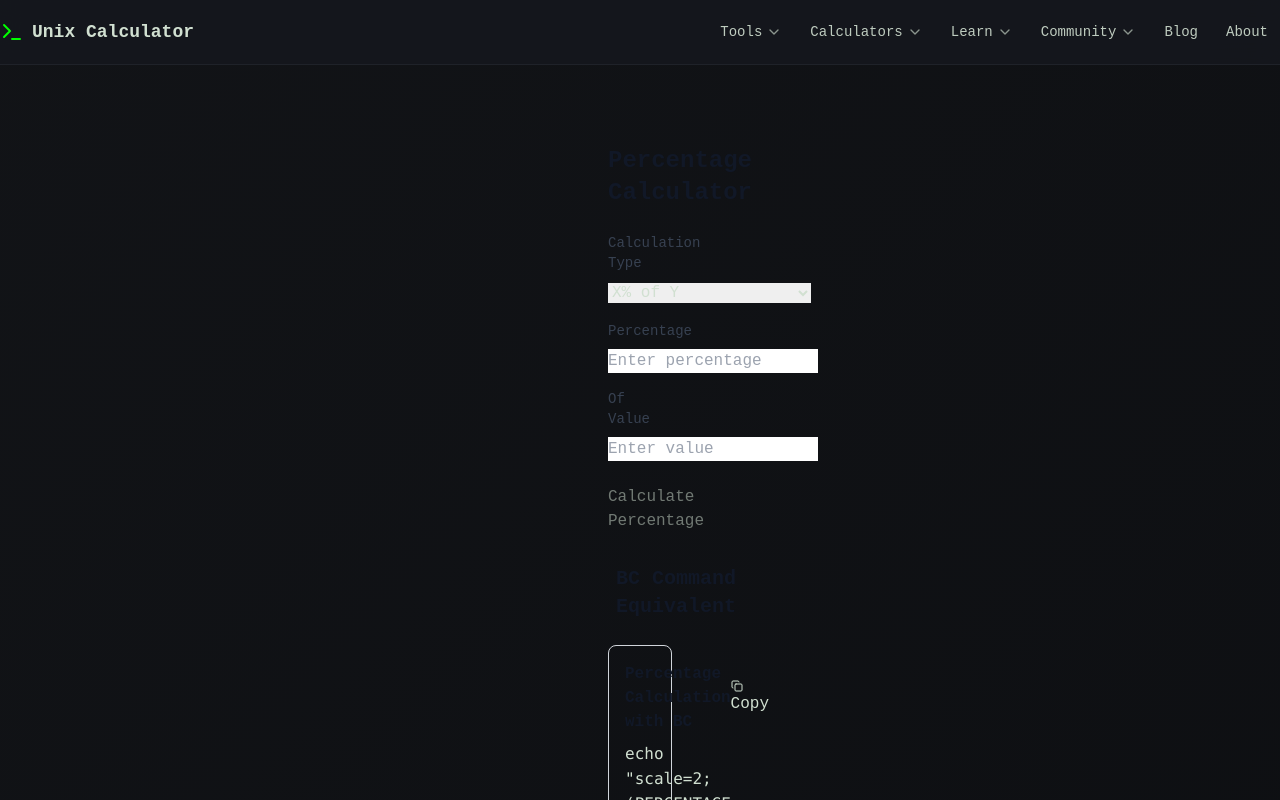
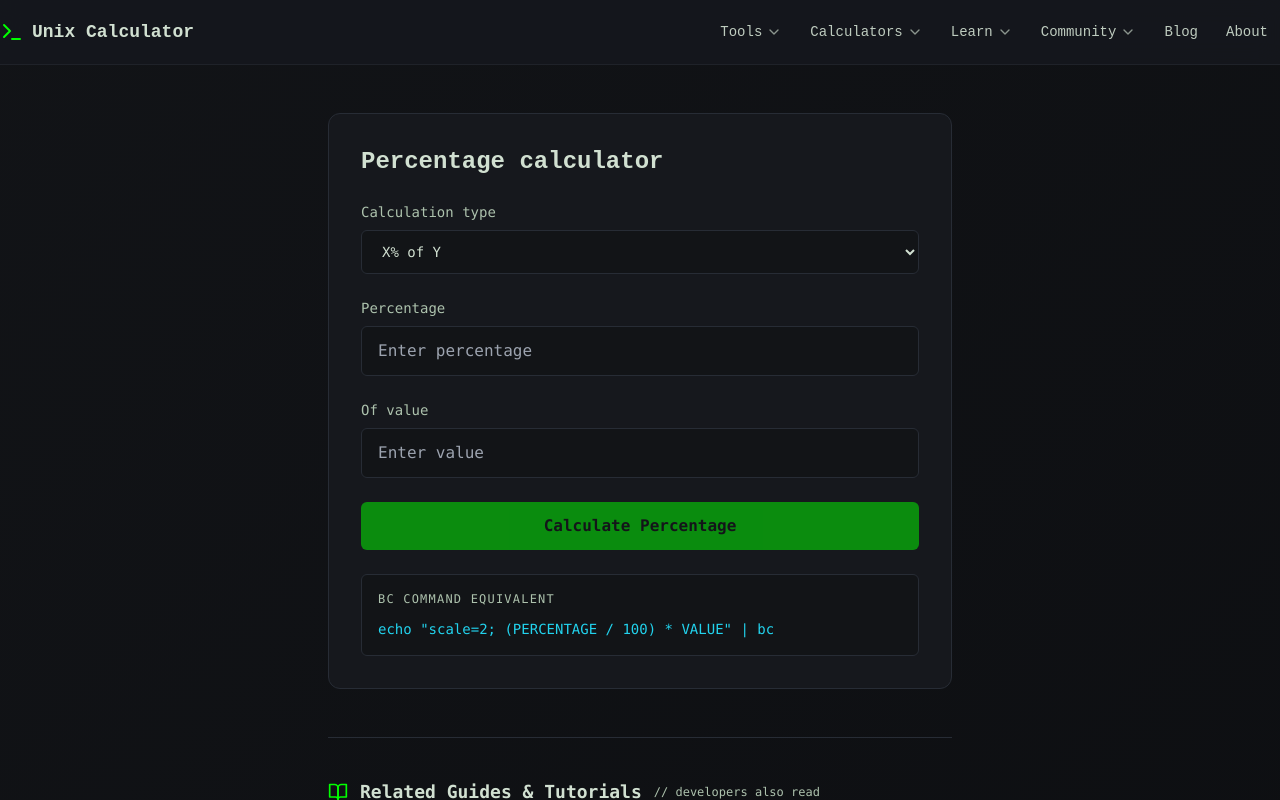
Before and after one commit to dexterU/unix-calculator, a Next.js app: page /percentage-calculator in a window 1280 px wide. Shown: the top 800 px of the page. Built offline with nearby package versions, Linux system fonts and the light colour scheme.

Commit message:
fix: percentage and grade calculator layout and theme
Co-authored-by: Cursor <cursoragent@cursor.com>

```diff
--- a/src/app/grade-calculator/GradeCalculatorClient.tsx
+++ b/src/app/grade-calculator/GradeCalculatorClient.tsx
@@ -2,7 +2,6 @@
 
 import { useMemo, useState } from 'react'
 import { Header } from '@/components/Header'
-import { Label } from '@/components/ui/label'
 import { RelatedGuides } from '@/components/RelatedGuides'
 import { DEFAULT_GUIDES } from '@/lib/related-guides'
 
@@ -14,8 +13,7 @@ function parseWeightedRows(text: string) {
     const [a, b] = t.split(/[,\s]+/)
     const score = parseFloat(a)
     const weight = parseFloat(b)
-    if (Number.isFinite(score) && Number.isFinite(weight))
-      rows.push({ score, weight })
+    if (Number.isFinite(score) && Number.isFinite(weight)) rows.push({ score, weight })
   }
   return rows
 }
@@ -32,40 +30,44 @@ export default function GradeCalculatorClient() {
     return { gpa, wsum }
   }, [raw])
 
+  const weightSum = result ? result.wsum.toFixed(2) : '—'
+
   return (
     <div className="min-h-screen bg-gradient-terminal text-foreground">
       <Header />
-      <main className="mx-auto max-w-4xl space-y-6 px-4 py-12">
+      <main className="mx-auto max-w-2xl px-6 py-12">
+        <div className="bg-terminal-surface border border-terminal-border rounded-xl p-8 space-y-6">
           <div>
-          <h1 className="text-3xl font-bold text-gray-900 mb-2">
-            Weighted grade calculator
-          </h1>
-          <p className="text-gray-600 text-sm">
-            One row per line: <code className="text-xs">score weight</code> (e.g.{' '}
-            <code className="text-xs">88 0.25</code>).
+            <h1 className="mb-2 text-3xl font-bold text-foreground">Weighted grade calculator</h1>
+            <p className="text-sm text-muted-foreground">
+              One row per line: <code className="font-mono text-xs text-terminal-cyan">score weight</code> (e.g.{' '}
+              <code className="font-mono text-xs text-terminal-cyan">88 0.25</code>).
             </p>
           </div>
+
           <div className="space-y-2">
-          <Label htmlFor="rows">Scores & weights</Label>
+            <label htmlFor="rows" className="block text-sm font-mono text-muted-foreground">
+              Scores &amp; weights
+            </label>
             <textarea
               id="rows"
-            className="calc-input min-h-[140px] font-mono text-sm"
+              className="w-full min-h-[160px] resize-y rounded-lg border border-terminal-border bg-background px-4 py-3 font-mono text-terminal-green placeholder:text-muted-foreground focus:border-terminal-green focus:outline-none"
               value={raw}
               onChange={(e) => setRaw(e.target.value)}
             />
           </div>
-        <div className="calc-result">
-          {result ? (
-            <>
-              <p className="text-2xl font-semibold">{result.gpa.toFixed(2)}</p>
-              <p className="text-sm text-gray-600 mt-1">
-                Weight sum: {result.wsum.toFixed(2)}
+
+          <div className="mt-6 rounded-xl border border-terminal-border bg-terminal-surface p-6">
+            <p className="font-mono text-4xl font-bold text-terminal-green">
+              {result ? result.gpa.toFixed(2) : '—'}
             </p>
-            </>
-          ) : (
-            <span className="text-gray-500">Add at least one valid row.</span>
-          )}
+            <p className="mt-1 font-mono text-sm text-muted-foreground">Weight sum: {weightSum}</p>
+            {!result ? (
+              <p className="mt-3 text-sm text-muted-foreground">Add at least one valid row.</p>
+            ) : null}
           </div>
+        </div>
+
         <RelatedGuides guides={DEFAULT_GUIDES} />
       </main>
     </div>
--- a/src/app/percentage-calculator/PercentageCalculatorClient.tsx
+++ b/src/app/percentage-calculator/PercentageCalculatorClient.tsx
@@ -1,16 +1,152 @@
 'use client'
 
-import { PercentageCalculator as PercentageCalculatorUI } from '@/components/PercentageCalculator'
+import { useMemo, useState } from 'react'
 import { Header } from '@/components/Header'
 import { RelatedGuides } from '@/components/RelatedGuides'
 import { DEFAULT_GUIDES } from '@/lib/related-guides'
 
+type CalculationType = 'basic' | 'increase' | 'decrease' | 'of'
+
+type PercentageCalcResult = {
+  value: number
+  explanation: string
+  formatted: string
+} | null
+
 export default function PercentageCalculatorClient() {
+  const [calculationType, setCalculationType] = useState<CalculationType>('basic')
+  const [value1, setValue1] = useState('')
+  const [value2, setValue2] = useState('')
+  const [result, setResult] = useState<PercentageCalcResult>(null)
+
+  const calculatePercentage = () => {
+    const num1 = parseFloat(value1)
+    const num2 = parseFloat(value2)
+
+    if (Number.isNaN(num1) || Number.isNaN(num2)) return
+
+    let calculatedResult: number
+    let explanation = ''
+
+    switch (calculationType) {
+      case 'basic':
+        calculatedResult = (num1 / 100) * num2
+        explanation = `${num1}% of ${num2} = ${calculatedResult}`
+        break
+      case 'increase':
+        calculatedResult = ((num2 - num1) / num1) * 100
+        explanation = `Percentage increase from ${num1} to ${num2} = ${calculatedResult.toFixed(2)}%`
+        break
+      case 'decrease':
+        calculatedResult = ((num1 - num2) / num1) * 100
+        explanation = `Percentage decrease from ${num1} to ${num2} = ${calculatedResult.toFixed(2)}%`
+        break
+      case 'of':
+        calculatedResult = (num1 / num2) * 100
+        explanation = `${num1} is ${calculatedResult.toFixed(2)}% of ${num2}`
+        break
+      default:
+        return
+    }
+
+    setResult({
+      value: calculatedResult,
+      explanation,
+      formatted: calculationType === 'basic' ? String(calculatedResult) : `${calculatedResult.toFixed(2)}%`,
+    })
+  }
+
+  const bcCommand = useMemo(() => {
+    const a = value1 || 'PERCENTAGE'
+    const b = value2 || 'VALUE'
+    switch (calculationType) {
+      case 'basic':
+        return `echo "scale=2; (${a} / 100) * ${b}" | bc`
+      case 'increase':
+        return `echo "scale=2; ((${b} - ${a}) / ${a}) * 100" | bc`
+      case 'decrease':
+        return `echo "scale=2; ((${a} - ${b}) / ${a}) * 100" | bc`
+      case 'of':
+        return `echo "scale=2; (${a} / ${b}) * 100" | bc`
+      default:
+        return `echo "scale=2; (${a} / 100) * ${b}" | bc`
+    }
+  }, [calculationType, value1, value2])
+
+  const label1 = calculationType === 'basic' ? 'Percentage' : 'First value'
+  const label2 = calculationType === 'basic' ? 'Of value' : 'Second value'
+
   return (
     <div className="min-h-screen bg-gradient-terminal text-foreground">
       <Header />
-      <main className="mx-auto max-w-4xl px-4 py-12">
-        <PercentageCalculatorUI />
+      <main className="mx-auto max-w-2xl px-6 py-12">
+        <div className="bg-terminal-surface border border-terminal-border rounded-xl p-8 space-y-6">
+          <h1 className="text-2xl font-bold text-foreground">Percentage calculator</h1>
+
+          <div className="space-y-2">
+            <label className="block text-sm font-mono text-muted-foreground">Calculation type</label>
+            <select
+              value={calculationType}
+              onChange={(e) => setCalculationType(e.target.value as CalculationType)}
+              className="w-full rounded-lg border border-terminal-border bg-background px-4 py-3 font-mono text-sm text-foreground focus:border-terminal-green focus:outline-none"
+            >
+              <option value="basic">X% of Y</option>
+              <option value="increase">Percentage increase</option>
+              <option value="decrease">Percentage decrease</option>
+              <option value="of">X is what % of Y</option>
+            </select>
+          </div>
+
+          <div className="space-y-2">
+            <label className="block text-sm font-mono text-muted-foreground">{label1}</label>
+            <input
+              type="number"
+              value={value1}
+              onChange={(e) => setValue1(e.target.value)}
+              placeholder={calculationType === 'basic' ? 'Enter percentage' : 'Enter first value'}
+              className="w-full rounded-lg border border-terminal-border bg-background px-4 py-3 font-mono text-terminal-green focus:border-terminal-green focus:outline-none"
+            />
+          </div>
+
+          <div className="space-y-2">
+            <label className="block text-sm font-mono text-muted-foreground">{label2}</label>
+            <input
+              type="number"
+              value={value2}
+              onChange={(e) => setValue2(e.target.value)}
+              placeholder={calculationType === 'basic' ? 'Enter value' : 'Enter second value'}
+              className="w-full rounded-lg border border-terminal-border bg-background px-4 py-3 font-mono text-terminal-green focus:border-terminal-green focus:outline-none"
+            />
+          </div>
+
+          <button
+            type="button"
+            onClick={calculatePercentage}
+            disabled={!value1 || !value2}
+            className="mt-2 w-full rounded-lg bg-terminal-green py-3 font-mono font-bold text-terminal-bg transition-opacity hover:opacity-90 disabled:opacity-50"
+          >
+            Calculate Percentage
+          </button>
+
+          {result ? (
+            <>
+              <div className="mt-4 rounded-lg border border-terminal-green/30 bg-background p-4">
+                <p className="font-mono text-3xl font-bold text-terminal-green">{result.formatted}</p>
+              </div>
+              <p className="text-sm text-muted-foreground">{result.explanation}</p>
+            </>
+          ) : null}
+
+          <div className="mt-6 rounded-lg border border-terminal-border bg-background p-4">
+            <p className="mb-3 font-mono text-xs uppercase tracking-widest text-muted-foreground">
+              BC Command Equivalent
+            </p>
+            <pre className="overflow-x-auto break-all whitespace-pre-wrap font-mono text-sm text-cyan-400">
+              {bcCommand}
+            </pre>
+          </div>
+        </div>
+
         <RelatedGuides guides={DEFAULT_GUIDES} />
       </main>
     </div>
```
Lines whose indentation alone changed are shown as unchanged.
